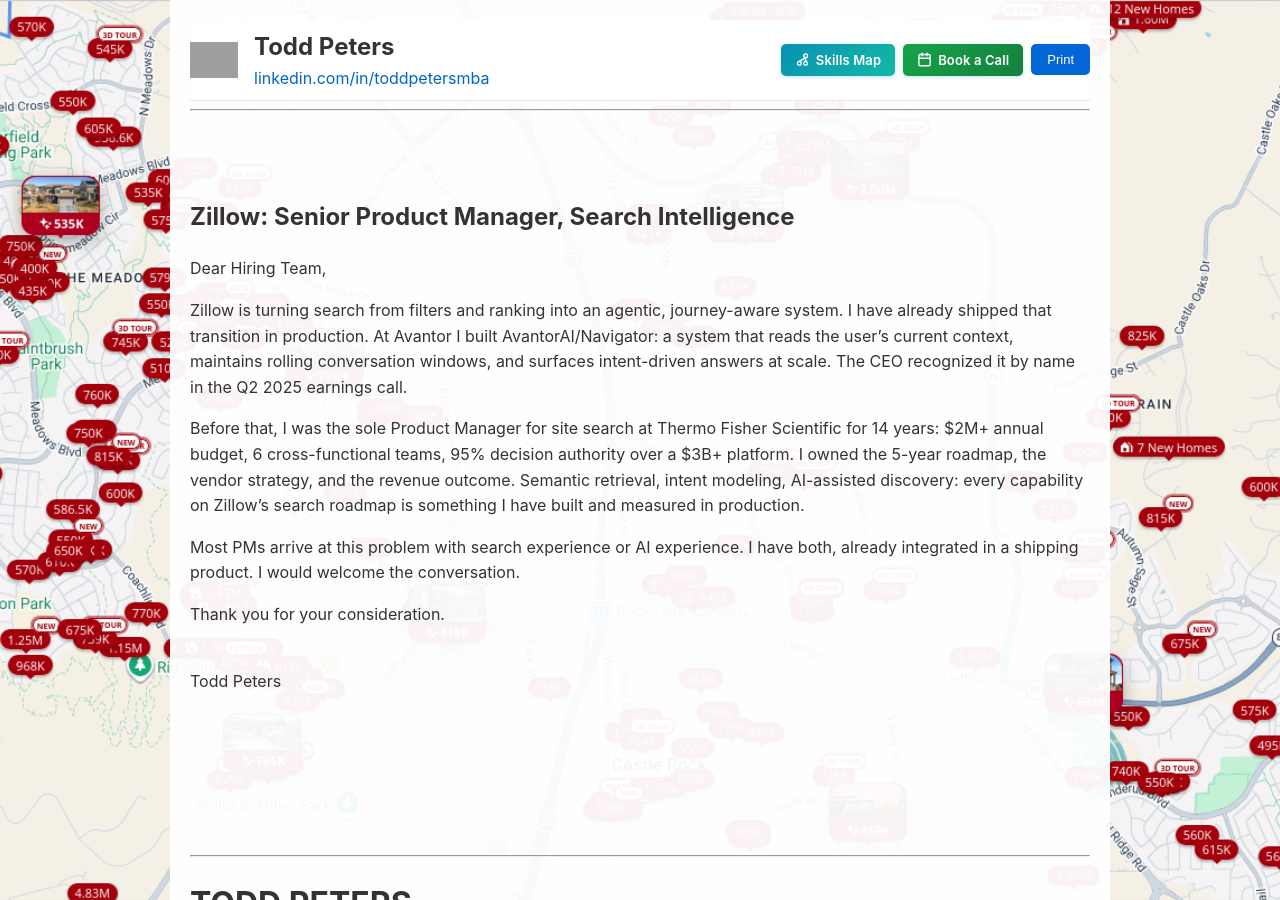
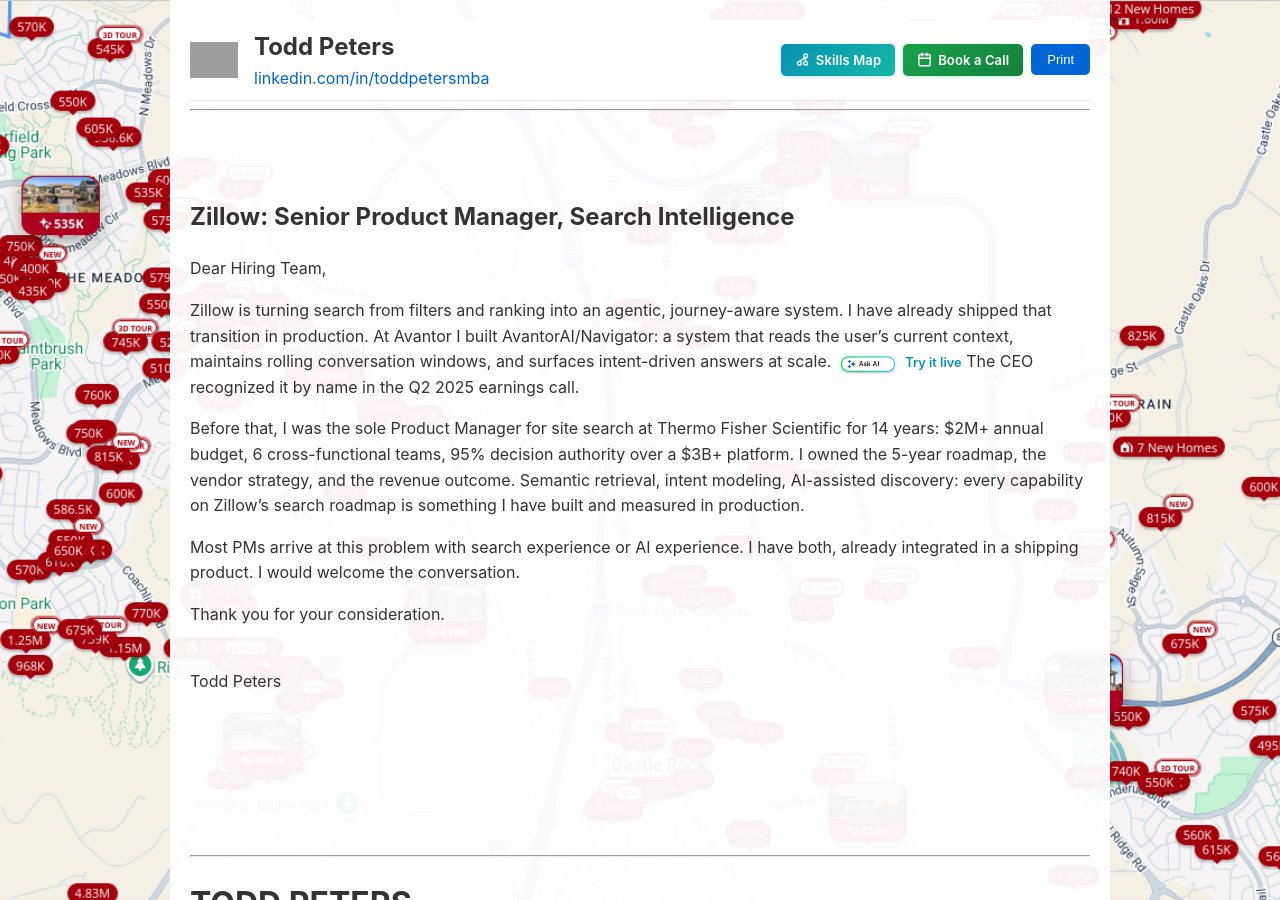
Before and after one commit to tsimech/tsimech.github.io, a Jekyll site: the page built from docs/zillow.md, in a window 1280 px wide and 900 px high. Built offline with Jekyll 4.4.1, drawn with Linux system fonts in a browser that asks for light colours; grey boxes are pictures that could not be loaded.

Commit message:
Zillow CL: add Try it live link to AvantorAI on VWR.com

```diff
--- a/docs/zillow.md
+++ b/docs/zillow.md
@@ -86,7 +86,7 @@ setTimeout(function() {
 
 Dear Hiring Team,
 
-Zillow is turning search from filters and ranking into an agentic, journey-aware system. I have already shipped that transition in production. At Avantor I built AvantorAI/Navigator: a system that reads the user's current context, maintains rolling conversation windows, and surfaces intent-driven answers at scale. The CEO recognized it by name in the Q2 2025 earnings call.
+Zillow is turning search from filters and ranking into an agentic, journey-aware system. I have already shipped that transition in production. At Avantor I built AvantorAI/Navigator: a system that reads the user's current context, maintains rolling conversation windows, and surfaces intent-driven answers at scale. <a href="https://www.vwr.com/us/en/" target="_blank" title="Try AvantorAI/Navigator live on VWR.com" style="display:inline-flex;align-items:center;gap:5px;text-decoration:none;vertical-align:middle;"><img src="/vwr-ai-button.png" alt="Try it — Use AI button on VWR.com" style="height:22px;width:auto;border-radius:4px;vertical-align:middle;"> <span style="font-size:0.8em;color:#0891b2;font-weight:600;">Try it live</span></a> The CEO recognized it by name in the Q2 2025 earnings call.
 
 Before that, I was the sole Product Manager for site search at Thermo Fisher Scientific for 14 years: $2M+ annual budget, 6 cross-functional teams, 95% decision authority over a $3B+ platform. I owned the 5-year roadmap, the vendor strategy, and the revenue outcome. Semantic retrieval, intent modeling, AI-assisted discovery: every capability on Zillow's search roadmap is something I have built and measured in production.
 
```
Also changed, not shown: docs/vwr-ai-button.png (added).
